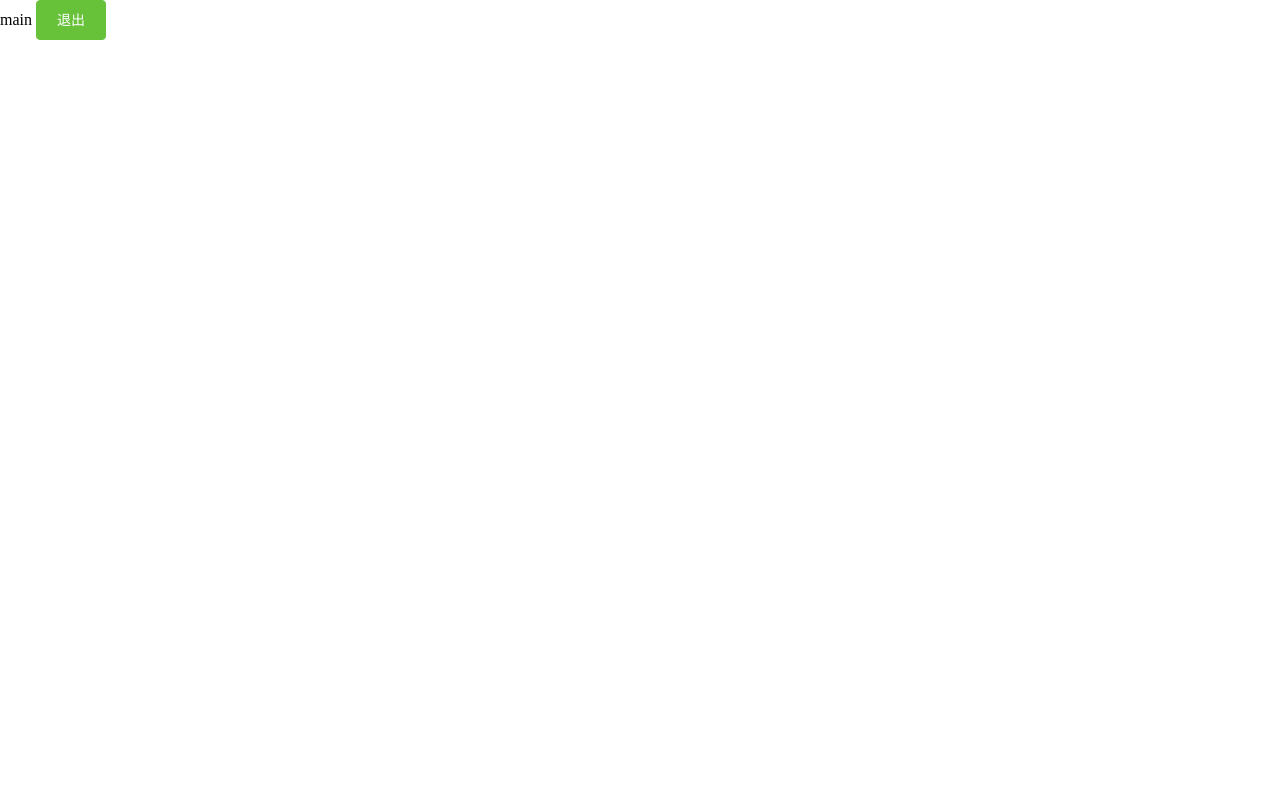
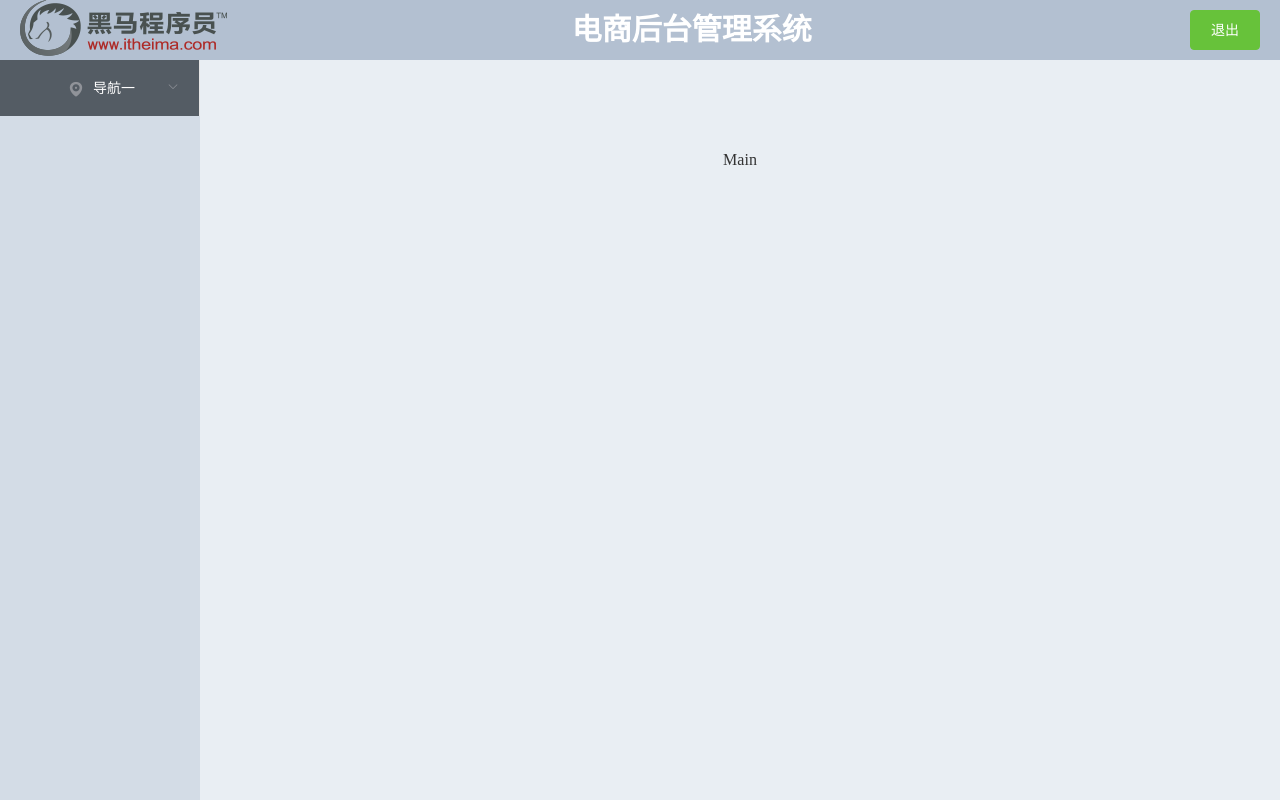
Before and after one commit to AutumnFish/manager26, a Vue app: page /#/ in a window 1280 px wide. Built offline with nearby package versions, Linux system fonts and the light colour scheme; sample sign-in values are in the browser's storage.

Commit message:
主页大布局实现&登出提示&注册折叠菜单结构设置

```diff
--- a/src/components/main.vue
+++ b/src/components/main.vue
@@ -1,31 +1,125 @@
 <template>
-  <div>main
-    <el-button @click="logout" type="success">退出</el-button>
+  <div class="main-container">
+    <el-container>
+      <el-header>
+        <el-row>
+          <el-col :span="4">
+            <div class="grid-content bg-purple">
+              <img src="../assets/logo.png" alt>
+            </div>
+          </el-col>
+          <el-col :span="18">
+            <div class="grid-content bg-purple-light">电商后台管理系统</div>
+          </el-col>
+          <el-col :span="2">
+            <div class="grid-content bg-purple">
+              <el-button @click="logout" type="success">退出</el-button>
+            </div>
+          </el-col>
+        </el-row>
+      </el-header>
+      <el-container>
+        <el-aside width="200px">
+          <el-menu
+            default-active="2"
+            class="el-menu-vertical-demo"
+            @open="handleOpen"
+            @close="handleClose"
+            background-color="#545c64"
+            text-color="#fff"
+            active-text-color="#ffd04b"
+          >
+            <el-submenu index="1">
+              <template slot="title">
+                <i class="el-icon-location"></i>
+                <span>导航一</span>
+              </template>
+              <el-menu-item index="1-1">
+                <i class="el-icon-menu"></i>选项1
+              </el-menu-item>
+            </el-submenu>
+          </el-menu>
+        </el-aside>
+        <el-main>Main</el-main>
+      </el-container>
+    </el-container>
   </div>
 </template>
 <script>
 export default {
-  // // 声明周期函数
-  // beforeCreate() {
-  //   // 判断是否有token
-  //   let token = window.sessionStorage.getItem("token");
-  //   if (token) {
-  //     // 登录成功
-  //   } else {
-  //     // 没有token 没有登录
-  //     this.$message.error("请先登录");
-  //     // 去登录页 编程式导航
-  //     this.$router.push("login");
-  //   }
-  // },
   methods: {
     logout() {
-      window.sessionStorage.removeItem("token");
-      // 编程式导航
-      this.$router.push("login");
+      // 注册在原型上的方法
+      this.$confirm("你真的要退出吗?o(╥﹏╥)o", "提示", {
+        confirmButtonText: "狠心退出",
+        cancelButtonText: "再看看",
+        type: "warning"
+      })
+        .then(() => {
+          // 清除token
+          window.sessionStorage.removeItem("token");
+          // 编程式导航
+          this.$router.push("login");
+          // 成功
+          this.$message({
+            type: "success",
+            message: "你真狠!"
+          });
+        })
+        .catch(() => {
+          // 取消
+          this.$message({
+            type: "info",
+            message: "你真好 ღ( ´･ᴗ･` )比心"
+          });
+        });
     }
   }
 };
 </script>
-<style>
+<style lang="scss" scoped>
+// 预处理 集合 父选择器[css作用域]
+.main-container {
+  height: 100%;
+  /* element-ui的自带的类名 直接添加 */
+  .el-container {
+    height: 100%;
+  }
+  .el-header,
+  .el-footer {
+    background-color: #b3c0d1;
+    color: #333;
+    text-align: center;
+    line-height: 60px;
+    .el-col-18 {
+      font-size: 30px;
+      font-weight: 900;
+      color: white;
+    }
+    .el-col-4 {
+      text-align: left;
+    }
+    .el-col-2 {
+      text-align: right;
+    }
+  }
+
+  .el-aside {
+    background-color: #d3dce6;
+    color: #333;
+    text-align: center;
+    line-height: 200px;
+  }
+
+  .el-main {
+    background-color: #e9eef3;
+    color: #333;
+    text-align: center;
+    line-height: 160px;
+  }
+  // 设置折叠菜单 样式
+  .el-submenu__title {
+    text-align: left;
+  }
+}
 </style>
--- a/src/lib/router.js
+++ b/src/lib/router.js
@@ -51,10 +51,8 @@ router.beforeEach((to, from, next) => {
       next();
     } else {
       // 没有token 没有登录
-      // this.$message.error("请先登录");
+      // 这里不是Vue实例 无法通过this访问 但是可以访问到Vue构造函数 可以通过原型访问
       Vue.prototype.$message.error('请先登录');
-      // 去登录页 编程式导航
-      // this.$router.push("login");
       // 打会登录页 可以使用next 进行路由跳转
       next('/login');
     }
--- a/src/main.js
+++ b/src/main.js
@@ -16,6 +16,7 @@ Vue.use(ElementUI);// Vue的原型上 增加了很多的方法
 // 导入自己抽取的路由
 import router from './lib/router';
 
+
 new Vue({
   el: '#app',
   // 挂载到 最顶级的Vue实例上
```
Also changed, not shown: src/lib/vue-axios.js (+7 -0 lines), src/assets/logo.png.
